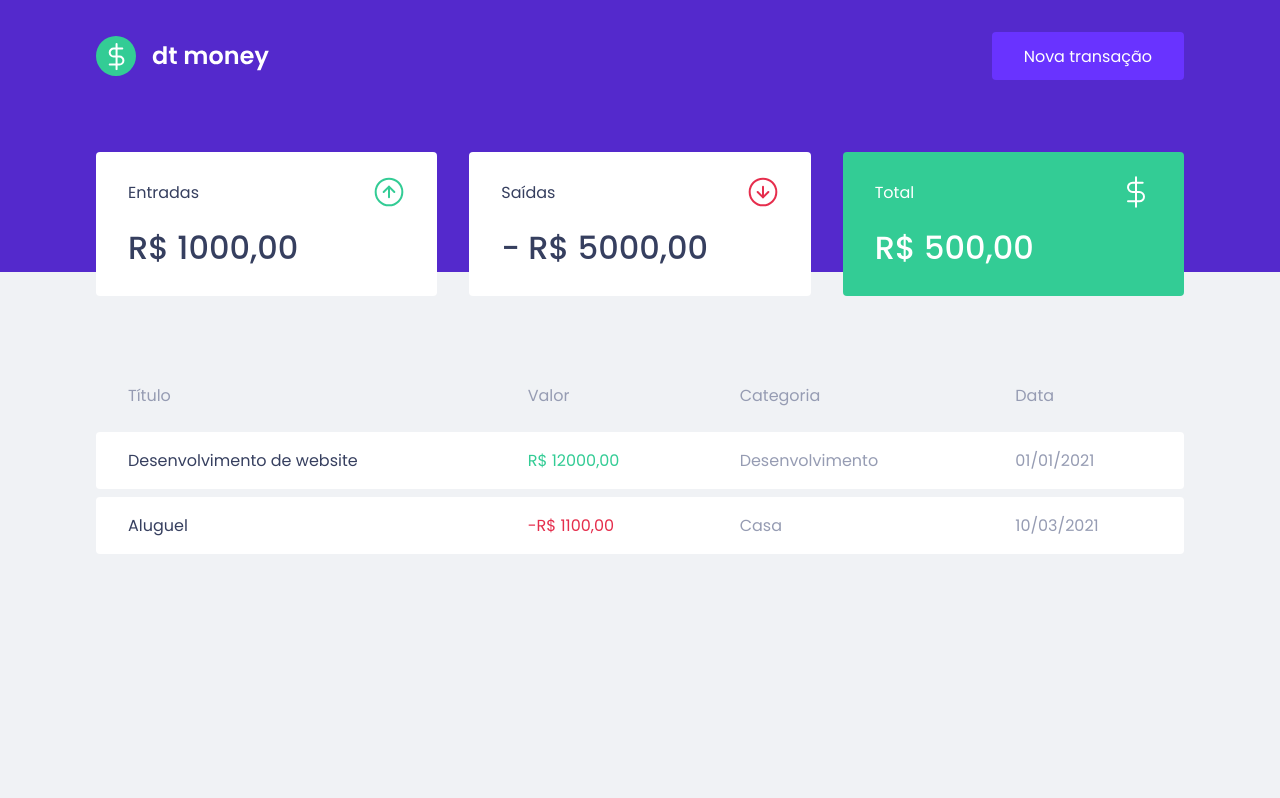
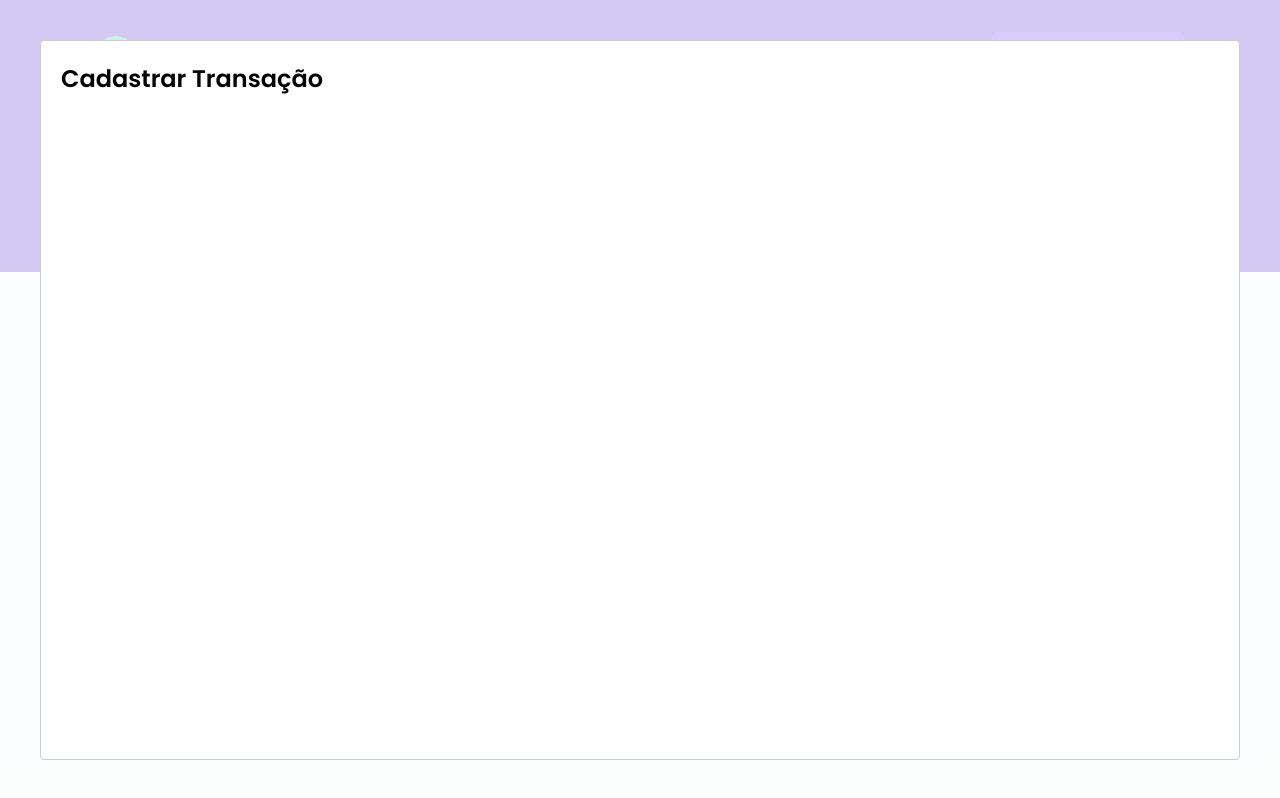
Before and after one commit to CamilaQueiroz/dtmoney, a React (Create React App) app: page / in a window 1280 px wide. Both pictures are taken after a click on the button "Nova transação". Built offline with nearby package versions, Linux system fonts and the light colour scheme; no server answers; what miragejs would draw is missing.

Commit message:
Tirando o modal do header e passando a funcao como props

```diff
--- a/package.json
+++ b/package.json
@@ -7,6 +7,7 @@
     "miragejs": "^0.1.41",
     "react": "^17.0.2",
     "react-dom": "^17.0.2",
+    "react-modal": "^3.13.1",
     "react-scripts": "4.0.3",
     "styled-components": "^5.2.3",
     "web-vitals": "^1.0.1"
@@ -19,6 +20,7 @@
     "@types/node": "^12.0.0",
     "@types/react": "^17.0.0",
     "@types/react-dom": "^17.0.0",
+    "@types/react-modal": "^3.12.0",
     "@types/styled-components": "^5.1.9",
     "typescript": "^4.1.2"
   },
--- a/src/App.tsx
+++ b/src/App.tsx
@@ -1,13 +1,31 @@
-import React from 'react';
+import React, { useState } from 'react';
+import Modal from 'react-modal';
 import { Dashboard } from './components/Dashboard';
 import { Header } from './components/Header'
 import { GlobalStyle } from './styles/global';
 
 export function App() {
+
+  const [isNewTransactionModalOpen, setIsNewTransactionModalOpen] = useState(false);
+
+  function handleOpenNewTransactionModal() {
+    setIsNewTransactionModalOpen(true);
+  }
+
+  function handleCloseNewTransactionModal() {
+    setIsNewTransactionModalOpen(false);
+  }
   return (
     <>
-      <Header />
+      <Header onOpenNewTransacionModal={handleOpenNewTransactionModal}/>
       <Dashboard />
+      <Modal
+        isOpen={isNewTransactionModalOpen}
+        onRequestClose={handleCloseNewTransactionModal}
+      >
+
+        <h2>Cadastrar Transação</h2>
+      </Modal>
       <GlobalStyle />
     </>
   );
--- a/src/components/Header/index.tsx
+++ b/src/components/Header/index.tsx
@@ -1,14 +1,20 @@
 import React from 'react';
+
 import logoImg from '../../assets/logo.svg';
 import { Container, Content } from './styles';
 
-export function Header() {
+interface HeaderProps {
+  onOpenNewTransacionModal: () => void;
+}
+
+export function Header({ onOpenNewTransacionModal }: HeaderProps) {
+
   return (
     <Container>
       <Content>
         <img src={logoImg} alt="dt money"/>
 
-        <button type="button">
+        <button type="button" onClick={onOpenNewTransacionModal}>
           Nova transação
         </button>
       </Content>
```
Also changed, not shown: 1 other file (tests, documents, lock files or other folders).
